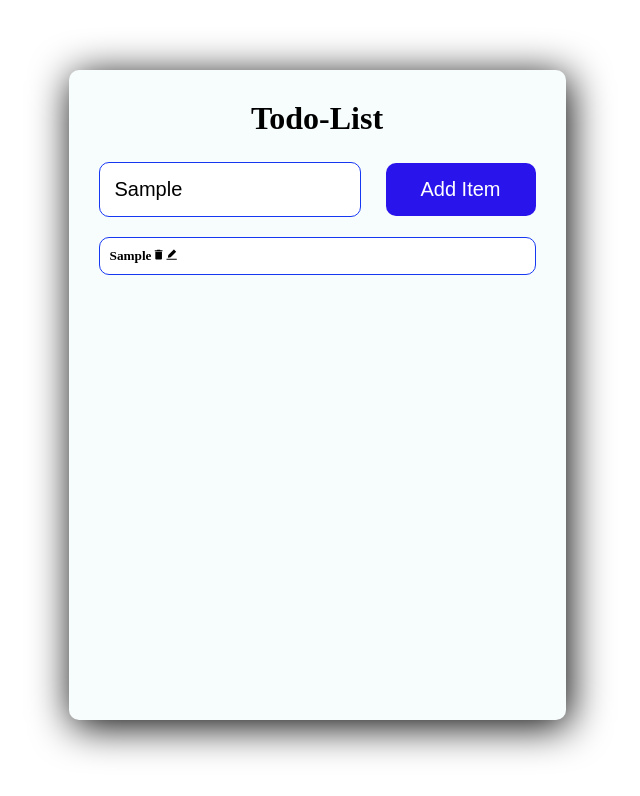
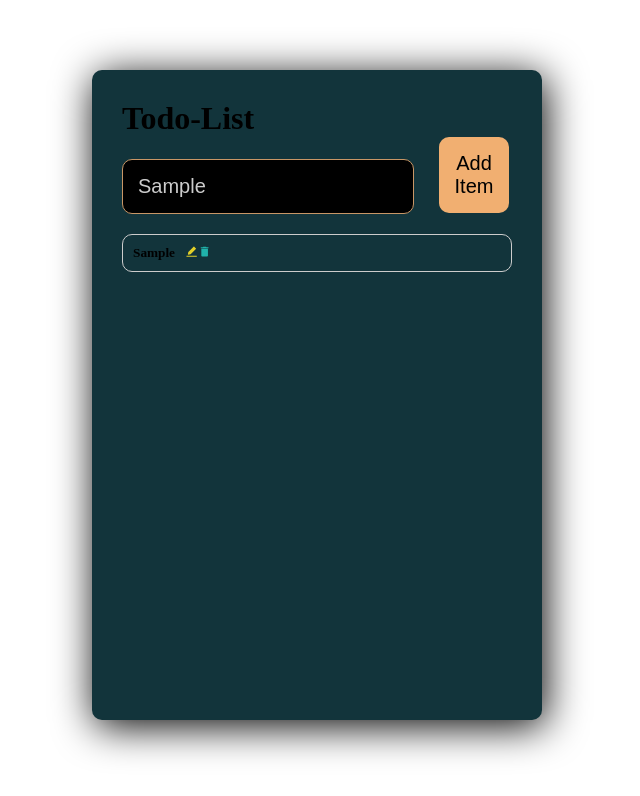
Before and after one commit to dharan-dhakshan97/Todo-list, a React (Create React App) app: page / in a window 1280 px wide. Both pictures are taken after typing "Sample" into the empty fields and a click on the button "Add Item". Shown: the top 796 px of the page, without its empty margins (323-963 px from the left). Built offline with nearby package versions, Linux system fonts and the light colour scheme.

Commit message:
add initial commit

```diff
--- a/src/Todo-list/Component.js
+++ b/src/Todo-list/Component.js
@@ -1,18 +1,23 @@
 import React from "react";
 import { useState } from "react";
+import { MdDelete } from "react-icons/md";
+// import Todoitems from "../Todo-list/Todoitems";
 import "../Todo-list/Styles.css";
-import { MdDelete } from "react-icons/md";
 import { AiFillEdit } from "react-icons/ai";
-const Component = () => {
+
+const Component = ({editItems}) => {
   const [inputs, setInputs] = useState("");
   const [inputdatas, setInputdatas] = useState([]);
+  // const [delete,setDelete]=useState([]);
+  function handleDelete(index) {
+    setInputdatas(inputdatas.filter((inputdata) => inputdata !== index));
+  }
 
-  // const [inputdata,setInputData]=useState("");
-  // function handleChanges(event)
-  // {
-  //     setInputData(event.target.value);
-  // }
 
+// function editItems()
+// {
+
+// }
   function handleChange(event) {
     setInputs(event.target.value);
   }
@@ -51,13 +56,19 @@ const Component = () => {
             <ul>
               {inputdatas.map((inputdata, index) => {
                 return (
-                  <h5 key={index} className="list-item"> {inputdata}
-
-                    <MdDelete />
-                    <AiFillEdit />
+                  <h5 key={index} className="list-item" value={inputdata}>
+                    {" "}
+                    {inputdata}
+                    <AiFillEdit className="button-edit" editItems={editItems}/>
+                    {/* <input type="text" className="task-input" /> */}
+                    {/* <Todoitems editItems={editItems}/> */}
+                    <MdDelete
+                      onClick={() => handleDelete(inputdata)}
+                      className="button-delete"
+                    />
                   </h5>
                 );
-// <input type="text" key ={index} className="list-item"> {inputdata}</input>
+                // <input type="text" key ={index} className="list-item"> {inputdata}</input>
 
                 // onChanges={handleChanges} value={inputdata}
               })}
--- a/src/Todo-list/Styles.css
+++ b/src/Todo-list/Styles.css
@@ -1,7 +1,8 @@
-*{
-    margin:0;
-    padding:0;
+* {
+    margin: 0;
+    padding: 0;
 }
+
 .container {
     background-color: linear-gradient(to right bottom, #e1b382, #c89666);
     width: 100%;
@@ -12,7 +13,7 @@
 }
 
 .app-wrapper {
-    background-color: #f7fcfd;
+    background-color: #12343b;
     min-width: 450px;
     min-height: 650px;
     padding: 30px;
@@ -21,52 +22,87 @@
     box-shadow: 3px 6px 40px #000;
     margin-bottom: 10px;
 }
-h1{
-    text-align:center;
-    margin:0 50px;
+
+.header h1 {
+    color: #fff;
+    text-align: center;
+    margin: 30px 0;
 }
-.task-input
-{
 
+.task-input {
     outline: none;
-            width: 230px;
-            min-height:5px;
+    width: 260px;
     padding: 15px;
     margin-right: 25px;
-            margin-top:25px;
     font-size: 20px;
-            color:black;
-            background-color: #fff;
-            border: 1px solid #1738f3;
+    color: #ccc;
+    background-color: #000000;
+    border: 1px solid #c89666;
     border-radius: 10px;
 }
+
 .button-add {
-    width:150px;
+    width: 70px;
     padding: 15px 15px;
     font-size: 20px;
     border-radius: 10px;
     border: 0;
-    background-color: #2914ec;
-    color:white;
+    background-color: #f1af71;
     cursor: pointer;
 }
+
 .list-item {
     display: flex;
     margin: 20px 0;
-    /* border: 1px solid #ccc; */
-    background-color:white;
-    border: 1px solid #1738f3;
+    border: 1px solid #ccc;
     border-radius: 10px;
     padding: 10px;
     max-height: 30px;
 }
-.button-delete-task-button
-{
+
+
+.buttoncomplete .button-delete .button-edit {
     border: none;
     outline: none;
     cursor: pointer;
     background-color: transparent;
     font-size: 28px;
     border-radius: 50%;
+}
 
+.button-complete {
+    color: #ff6c6c;
+    margin-right: 10px;
 }
+
+.button-edit {
+    color: #e2d029;
+    margin-left: 10px;
+}
+
+.button-delete {
+    color: lightseagreen;
+}
+
+.complete {
+    text-decoration-style: solid;
+    text-decoration-line: line-through;
+    text-decoration-color: #ff6c6c;
+}
+
+.lists {
+    width: 220px;
+    background-color: #12343b;
+    border: none;
+    color: #ccc;
+    font-size: 20px;
+    padding-left: 10px;
+    margin-left: 10px;
+    margin-right: 15px;
+}
+
+
+input:focus,
+button:focus {
+    outline: none;
+}
--- /dev/null
+++ b/src/Todo-list/Todoitems.js
@@ -0,0 +1,22 @@
+import React from "react";
+// import { AiFillEdit } from "react-icons/ai";
+import { useState } from "react";
+import Component from "../Todo-list/Component";
+const Todoitems = ({ editItems }) => {
+  const [editItem, setEdititem] = useState([]);
+
+  function handleEdit(inputdata) {
+    setEdititem((prevData) => {
+      return [...prevData, inputdata];
+    });
+  }
+
+  return (
+    <>
+      {/* <AiFillEdit  className="button-edit" onClick={editItems}value={editItem}/>  */}
+      <Component value={editItem} onClick={handleEdit} />
+    </>
+  );
+};
+
+export default Todoitems;
```
Lines whose indentation alone changed are shown as unchanged.
